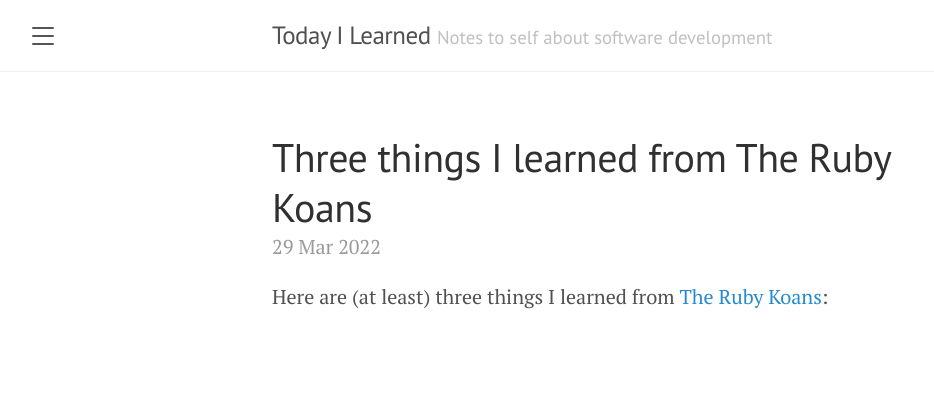
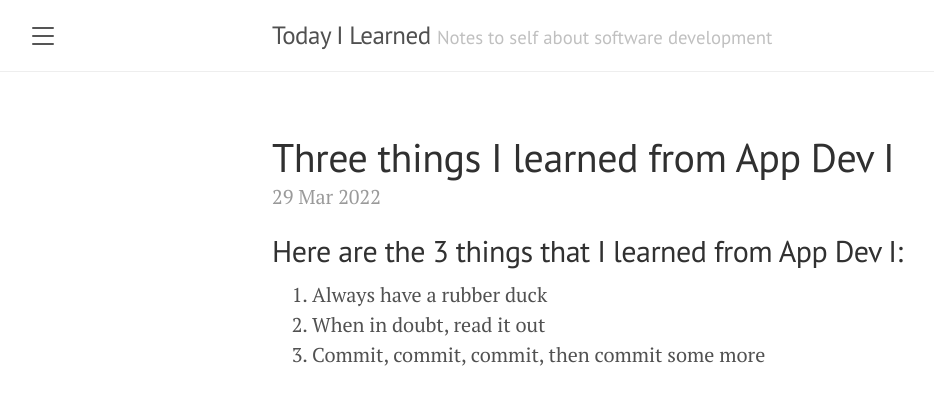
Before and after one commit to cmeggs0/til, a Jekyll site: the page built from _posts/2022-03-29-three-things-i-learned-from-the-ruby-koans.md, in a window 1280 px wide. Shown: the top 405 px of the page, without its empty margins (8-942 px from the left). Built offline with Jekyll 4.4.1, drawn with Linux system fonts in a browser that asks for light colours.

Commit message:
Update 2022-03-29-three-things-i-learned-from-the-ruby-koans.md

```diff
--- a/_posts/2022-03-29-three-things-i-learned-from-the-ruby-koans.md
+++ b/_posts/2022-03-29-three-things-i-learned-from-the-ruby-koans.md
@@ -1,6 +1,9 @@
 ---
 layout: post
-title: Three things I learned from The Ruby Koans
+title: Three things I learned from App Dev I
 ---
 
-Here are (at least) three things I learned from [The Ruby Koans](http://rubykoans.com/):
+## Here are the 3 things that I learned from App Dev I:
+1. Always have a rubber duck
+2. When in doubt, read it out
+3. Commit, commit, commit, then commit some more
```
